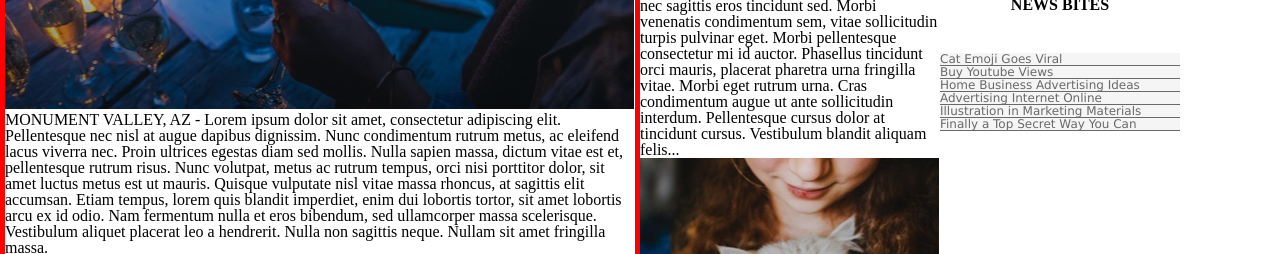
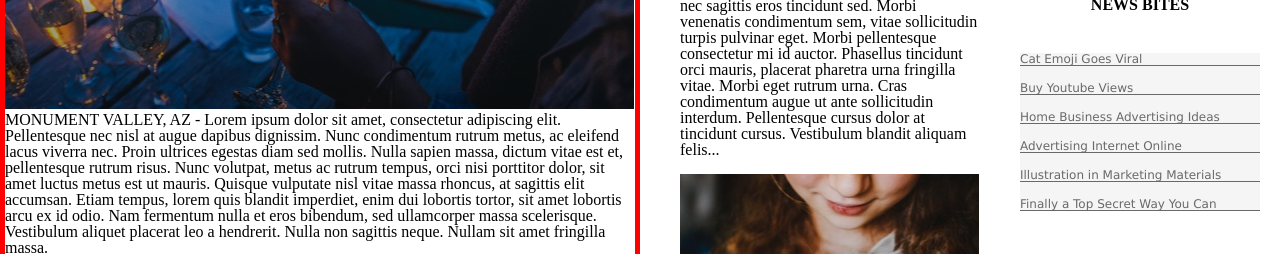
Before and after one commit to REThornton/My-Times, a plain HTML site: page index.html in a window 1280 px wide. Shown: the part 296-550 px from the top of the page. Drawn offline with Linux system fonts and the light colour scheme.

Commit message:
corrections

```diff
--- a/Resources/style.css
+++ b/Resources/style.css
@@ -36,12 +36,31 @@ a{
   padding-bottom: 50px;
 }
 
+.bodycontainer2{
+  display: flex;
+  flex-direction: row;
+  box-sizing: border-box;
+  padding-bottom: 50px;
+  padding-left: 40px;
+  justify-content: space-around;
+}
+
+.bodycontainer3{
+  display: flex;
+  flex-direction: row;
+  box-sizing: border-box;
+  padding-bottom: 50px;
+  padding-left: 40px;
+  justify-content: space-around;
+}
+
 /*LARGE COLUMN*/
 
 .column.large {
   display: flex;
   width: 630px;
   flex-direction: row;
+  justify-content: space-between;
 }
 .flex1{
   display: inline-flex;
@@ -170,7 +189,12 @@ align-items: center;
   border-bottom-width: thin;
 }
 
+.gray{
+  background-color: WhiteSmoke;
+}
+
 /*EVERYTHING ELSE*/
+
 p{
   font-family: Georgia;
   font-size: 17px;
--- a/index.html
+++ b/index.html
@@ -39,26 +39,29 @@
             </div>
           </div>
         </div>
+        <div class="bodycontainer2">
           <div class="column.medium">
             <h3 class="FBI"></br></br>
         FBI Finds Action Star Guilty </br>of False Advertising</h3>
       </br>
-        <p class="FBIext">WASHINGTON DC- Donec luctus sem augue, rutrum posuere orci aliquam sed. Nam vitae aliquam lectus. Sed tempor tortor est, nec sagittis eros tincidunt sed. Morbi venenatis condimentum sem, vitae sollicitudin turpis pulvinar eget. Morbi pellentesque consectetur mi id auctor. Phasellus tincidunt orci mauris, placerat pharetra urna fringilla vitae. Morbi eget rutrum urna. Cras condimentum augue ut ante sollicitudin interdum. Pellentesque cursus dolor at tincidunt cursus. Vestibulum blandit aliquam felis...</p>
+        <p class="FBIext">WASHINGTON DC- Donec luctus sem augue, rutrum posuere orci aliquam sed. Nam vitae aliquam lectus. Sed tempor tortor est, nec sagittis eros tincidunt sed. Morbi venenatis condimentum sem, vitae sollicitudin turpis pulvinar eget. Morbi pellentesque consectetur mi id auctor. Phasellus tincidunt orci mauris, placerat pharetra urna fringilla vitae. Morbi eget rutrum urna. Cras condimentum augue ut ante sollicitudin interdum. Pellentesque cursus dolor at tincidunt cursus. Vestibulum blandit aliquam felis...</p></br>
          <div>
-          <div class="cat"><img src="Resources\cat.jpg" alt="photo of cat"/><h1 class="Catsin">Cats in Control-</br>Is It a Thing?</h1></div><p class="FBIext">BROOKLYN, NY- In molestie nulla sodales sit amet. Proin vulputate, ipsum porta aliquam commodo, nunc nibh tincidunt lorem, vel consectetur neque mi vel neque. Mauris ultricies, nulla scelerisque sollicitudin lobortis, dui est sodales sapien, a vestibulum velit diam eget felis. Vivamus dignissim lacinia dolor, quis commodo tellus pellentesque in. </p></div>
+          <div class="cat"><img src="Resources\cat.jpg" alt="photo of cat"/><h1 class="Catsin">Cats in Control-</br>Is It a Thing?</h1></div></br><p class="FBIext">BROOKLYN, NY- In molestie nulla sodales sit amet. Proin vulputate, ipsum porta aliquam commodo, nunc nibh tincidunt lorem, vel consectetur neque mi vel neque. Mauris ultricies, nulla scelerisque sollicitudin lobortis, dui est sodales sapien, a vestibulum velit diam eget felis. Vivamus dignissim lacinia dolor, quis commodo tellus pellentesque in. </p></div>
         </div>
+        <div class="bodycontainer3">
           <div class="column.small">
             <div class="cookie"><img src="Resources\cookie.jpg" alt="Photo of Cookie"/></div>
-            <h1 class="bites">NEWS BITES</h1>
-        <p class="bite-items">Cat Emoji Goes Viral</p>
-        <p class="bite-items">Buy Youtube Views</p>
-        <p class="bite-items">Home Business Advertising Ideas</p>
-        <p class="bite-items">Advertising Internet Online</p>
-        <p class="bite-items">Illustration in Marketing Materials</p>
-        <p class="bite-items">Finally a Top Secret Way You Can</p></div>
+            <h1 class="bites">NEWS BITES</h1><div class="gray">
+        <p class="bite-items">Cat Emoji Goes Viral</p></br>
+        <p class="bite-items">Buy Youtube Views</p></br>
+        <p class="bite-items">Home Business Advertising Ideas</p></br>
+        <p class="bite-items">Advertising Internet Online</p></br>
+        <p class="bite-items">Illustration in Marketing Materials</p></br>
+        <p class="bite-items">Finally a Top Secret Way You Can</p></div></div>
         </div>
       </div>
     </div>
+  </div>
   </body>
 
   <!--FOOTER SECTION-->
```
